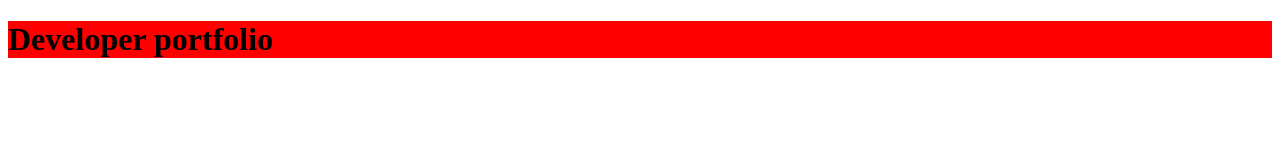
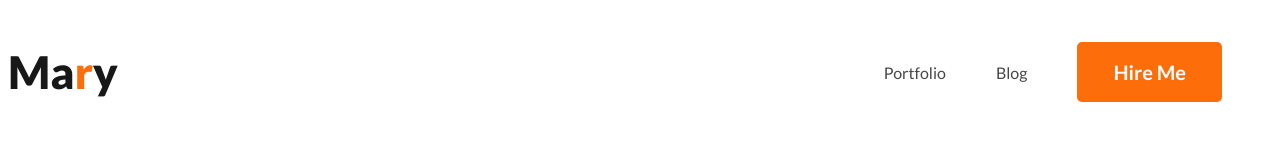
Before and after one commit to Apurbopaul131/Developer_portfolio, a plain HTML site: page index.html in a window 1280 px wide. Drawn offline with Linux system fonts and the light colour scheme.

Commit message:
navbar-added

```diff
--- a/Styles/Style.css
+++ b/Styles/Style.css
@@ -1,3 +1,46 @@
-h1 {
-  background-color: red;
+/* lato font link */
+@import url("https://fonts.googleapis.com/css2?family=Lato:ital,wght@0,100;0,300;0,400;0,700;0,900;1,100;1,300;1,400;1,700;1,900&display=swap");
+/* Shared styles for all elements */
+* {
+  font-family: "Lato", sans-serif;
 }
+.text-primary {
+  color: #fd6e0a;
+}
+.button-primary {
+  background-color: #fd6e0a;
+  text-align: center;
+}
+
+/* Styles for individuals elements */
+.nav-container {
+  display: flex;
+  align-items: center;
+  justify-content: space-between;
+}
+.nav-title {
+  color: #181818;
+  font-size: 45px;
+  font-weight: 800;
+}
+
+.nav-container ul > li {
+  list-style-type: none;
+  margin-right: 50px;
+}
+li a {
+  text-decoration: none;
+  color: #474747;
+}
+.link-container {
+  display: flex;
+  align-items: center;
+}
+.hire-button {
+  border: none;
+  border-radius: 5px;
+  color: white;
+  font-size: 20px;
+  font-weight: 700;
+  padding: 18px 36px;
+}
--- a/index.html
+++ b/index.html
@@ -7,6 +7,17 @@
     <link rel="stylesheet" href="Styles/Style.css" />
   </head>
   <body>
-    <h1>Developer portfolio</h1>
+    <header>
+      <nav class="nav-container">
+        <h1 class="nav-title">Ma<span class="text-primary">r</span>y</h1>
+        <ul class="link-container">
+          <li><a href="#">Portfolio</a></li>
+          <li><a href="#">Blog</a></li>
+          <li><button class="button-primary hire-button">Hire Me</button></li>
+        </ul>
+      </nav>
+    </header>
+    <main></main>
+    <footer></footer>
   </body>
 </html>
```
